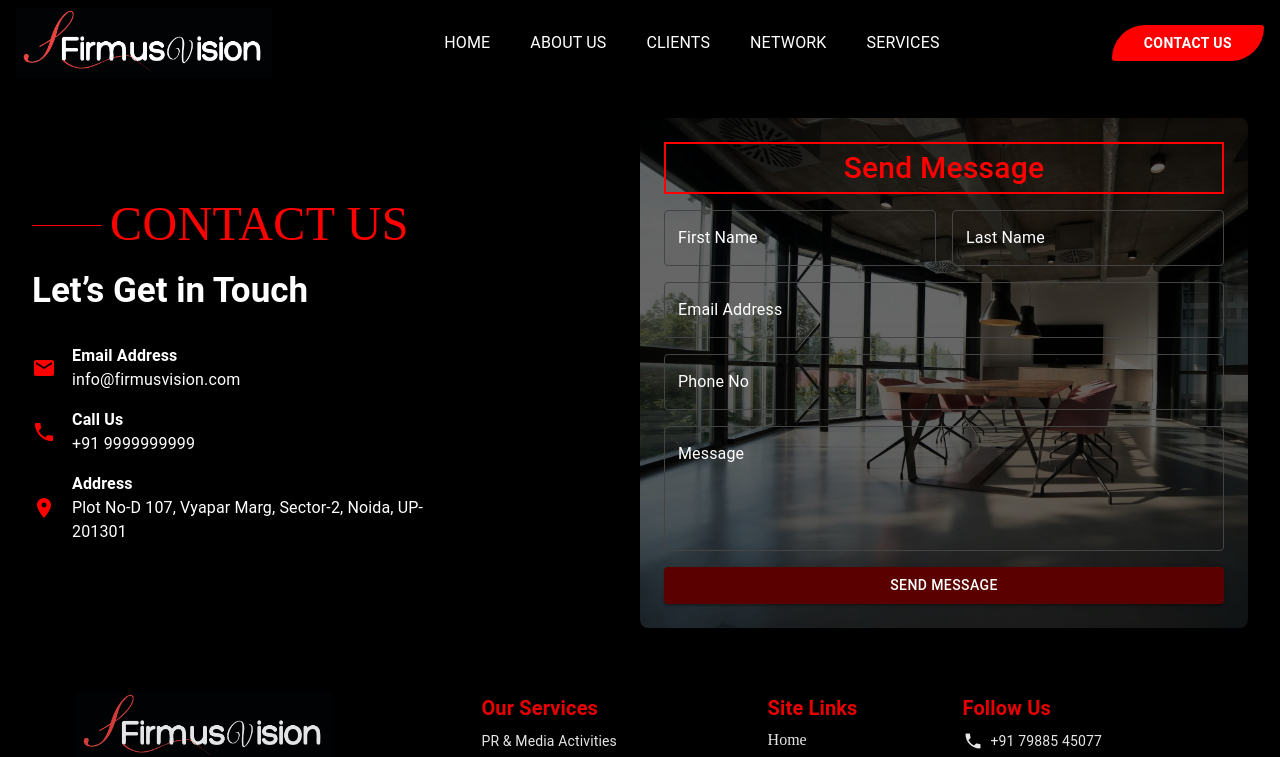
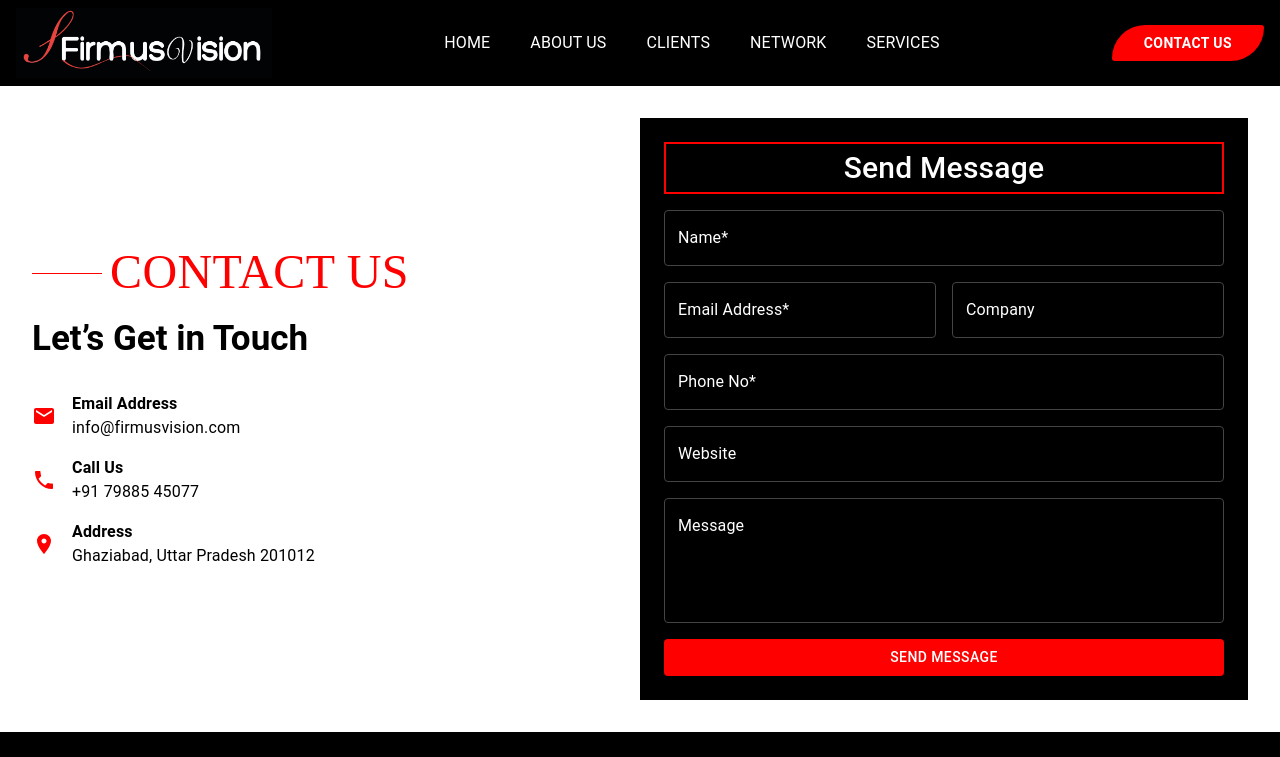
Before and after one commit to NoumanKhan2003/firmusvision, a React (Vite) app in the folder client/: page /contact in a window 1280 px wide. Shown: the top 757 px of the page. Built offline with nearby package versions, Linux system fonts and the light colour scheme.

Commit message:
Refactor ContactSection component: update form fields for improved user input, enhance layout with better color contrast, and adjust button styles for consistency

```diff
--- a/client/src/Components/ContactSection.jsx
+++ b/client/src/Components/ContactSection.jsx
@@ -9,16 +9,22 @@
 } from "../Components/handleUtils.js";
 import LoaderComponent from "./Loader.jsx";
 import img from "../Assets/bg4.webp";
+import c1 from "../Assets/c1.webp";
+import c2 from "../Assets/c2.webp";
+import c3 from "../Assets/c3.webp";
+import c4 from "../Assets/c4.webp";
 
 const ContactUs = () => {
   const [loading, setLoading] = useState(false);
   const navigate = useNavigate();
 
   const [queries, setqueries] = useState({
-    firstName: "",
+    name: "",
     lastName: "",
     email: "",
     phone: "",
+    company: "",
+    website: "",
     message: "",
   });
 
@@ -33,7 +39,7 @@
   const handleAddQuery = async (e) => {
     e.preventDefault();
     if (
-      !queries.firstName ||
+      !queries.name ||
       !queries.lastName ||
       !queries.email ||
       !queries.phone ||
@@ -52,29 +58,32 @@
             "Content-Type": "application/json",
           },
           body: JSON.stringify({
-            firstName: queries.firstName,
+            name: queries.name,
             lastName: queries.lastName,
             email: queries.email,
             phone: queries.phone,
+            company: queries.company,
+            website: queries.website,
             message: queries.message,
           }),
         }
       );
       if (response.ok) {
-        const data = await response.json();
         handleSuccess("Message Sent Successfully");
         setqueries({
-          firstName: "",
+          name: "",
           lastName: "",
           email: "",
           phone: "",
+          company: "",
+          website: "",
           message: "",
         });
         setTimeout(() => {
           navigate("/");
         }, 1000);
       } else {
-        handleError(" Failed to sent message. Please try again.");
+        handleError(" Failed to send message. Please try again.");
       }
     } catch (error) {
       handleError("Network Error. Please try again. ");
@@ -100,7 +109,7 @@
             flexDirection: { xs: "column", md: "row" },
             justifyContent: "space-between",
             alignItems: "center",
-            backgroundColor: "#000",
+            backgroundColor: "white",
             color: "#fff",
             p: 4,
           }}
@@ -112,7 +121,7 @@
               sx={{
                 color: "red",
                 mb: 1,
-                fontSize: {xs:"2.5rem",md:"3rem"},
+                fontSize: { xs: "2.5rem", md: "3rem" },
                 display: "flex",
                 alignItems: "center",
                 fontFamily: "'Playfair Display', serif",
@@ -132,6 +141,7 @@
             <Typography
               variant="h3"
               fontWeight="bold"
+              color="black"
               sx={{ mb: 4, fontSize: 35 }}
             >
               Let’s Get in Touch
@@ -141,8 +151,10 @@
             <Box sx={{ display: "flex", alignItems: "center", mb: 2 }}>
               <Email sx={{ color: "red", mr: 2 }} />
               <Box>
-                <Typography fontWeight="bold">Email Address</Typography>
-                <Typography>info@firmusvision.com</Typography>
+                <Typography fontWeight="bold" color="black">
+                  Email Address
+                </Typography>
+                <Typography color="black">info@firmusvision.com</Typography>
               </Box>
             </Box>
 
@@ -150,8 +162,10 @@
             <Box sx={{ display: "flex", alignItems: "center", mb: 2 }}>
               <Phone sx={{ color: "red", mr: 2 }} />
               <Box>
-                <Typography fontWeight="bold">Call Us</Typography>
-                <Typography>+91 9999999999</Typography>
+                <Typography fontWeight="bold" color="black">
+                  Call Us
+                </Typography>
+                <Typography color="black">+91 79885 45077</Typography>
               </Box>
             </Box>
 
@@ -159,9 +173,11 @@
             <Box sx={{ display: "flex", alignItems: "center", mb: 2 }}>
               <LocationOn sx={{ color: "red", mr: 2 }} />
               <Box>
-                <Typography fontWeight="bold">Address</Typography>
-                <Typography>
-                  Plot No-D 107, Vyapar Marg, Sector-2, Noida, UP-201301
+                <Typography fontWeight="bold" color="black">
+                  Address
+                </Typography>
+                <Typography color="black">
+                  Ghaziabad, Uttar Pradesh 201012
                 </Typography>
               </Box>
             </Box>
@@ -176,17 +192,18 @@
               width: { xs: "100%", md: "50%" },
               backgroundColor: "#111",
               borderRadius: 2,
-              backgroundImage: `url(${img})`,
+              // backgroundImage: `url(${c1})`,
               backgroundSize: "cover",
             }}
           >
-            <Box sx={{backgroundColor:"rgba(0, 0, 0, 0.6)",p:3}}>
+            <Box sx={{ backgroundColor: "rgb(0, 0, 0)", p: 3 }}>
               <Typography
                 variant="h6"
                 sx={{
                   mb: 2,
                   textAlign: "center",
-                color: "red",
+
+                  color: "white",
                   fontSize: 30,
                   border: "2px solid red",
                 }}
@@ -196,26 +213,11 @@
 
               <Box sx={{ display: "flex", gap: 2 }}>
                 <TextField
-                name="firstName"
-                value={queries.firstName}
+                  name="name"
+                  value={queries.name}
                   fullWidth
                   variant="outlined"
-                label="First Name"
-                slotProps={{
-                  inputLabel: { style: { color: "#fff" } },
-                }}
-                sx={{
-                  input: { color: "#fff" },
-                  fieldset: { borderColor: "#444" },
-                }}
-                onChange={handleChange}
-              />
-              <TextField
-                name="lastName"
-                value={queries.lastName}
-                fullWidth
-                variant="outlined"
-                label="Last Name"
+                  label="Name*"
                   slotProps={{
                     inputLabel: { style: { color: "#fff" } },
                   }}
@@ -227,13 +229,14 @@
                 />
               </Box>
 
+              <Box sx={{ display: "flex", gap: 2 }}>
                 <TextField
                   name="email"
                   value={queries.email}
                   type="email"
                   fullWidth
                   variant="outlined"
-              label="Email Address"
+                  label="Email Address*"
                   slotProps={{
                     inputLabel: { style: { color: "#fff" } },
                   }}
@@ -244,14 +247,31 @@
                   }}
                   onChange={handleChange}
                 />
-
+                <TextField
+                  name="company"
+                  value={queries.company}
+                  type="company"
+                  fullWidth
+                  variant="outlined"
+                  label="Company"
+                  slotProps={{
+                    inputLabel: { style: { color: "#fff" } },
+                  }}
+                  sx={{
+                    mt: 2,
+                    input: { color: "white" },
+                    fieldset: { borderColor: "#444" },
+                  }}
+                  onChange={handleChange}
+                />
+              </Box>
               <TextField
                 name="phone"
                 value={queries.phone}
                 type="number"
                 fullWidth
                 variant="outlined"
-              label="Phone No"
+                label="Phone No*"
                 slotProps={{
                   inputLabel: { style: { color: "#fff" } },
                 }}
@@ -262,7 +282,23 @@
                 }}
                 onChange={handleChange}
               />
-
+              <TextField
+                name="website"
+                value={queries.website}
+                type="text"
+                fullWidth
+                variant="outlined"
+                label="Website"
+                slotProps={{
+                  inputLabel: { style: { color: "#fff" } },
+                }}
+                sx={{
+                  mt: 2,
+                  input: { color: "#fff" },
+                  fieldset: { borderColor: "#444" },
+                }}
+                onChange={handleChange}
+              />
               <TextField
                 name="message"
                 value={queries.message}
@@ -296,8 +332,8 @@
                 variant="contained"
                 sx={{
                   mt: 2,
-                backgroundColor: "rgb(91, 0, 0)",
-                "&:hover": { backgroundColor: "rgb(160, 43, 43)"},
+                  backgroundColor: "red",
+                  "&:hover": { backgroundColor: "rgb(160, 43, 43)" },
                 }}
                 onClick={handleAddQuery}
               >
```
Lines whose indentation alone changed are shown as unchanged.
